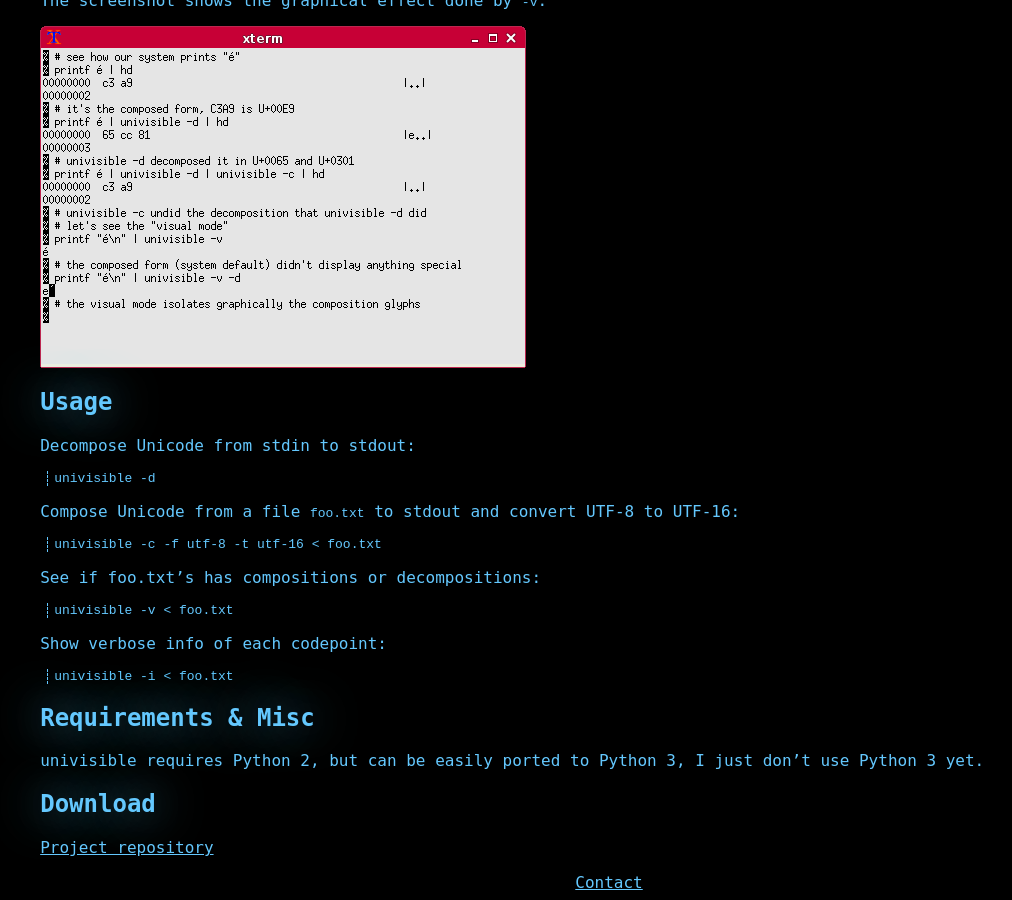
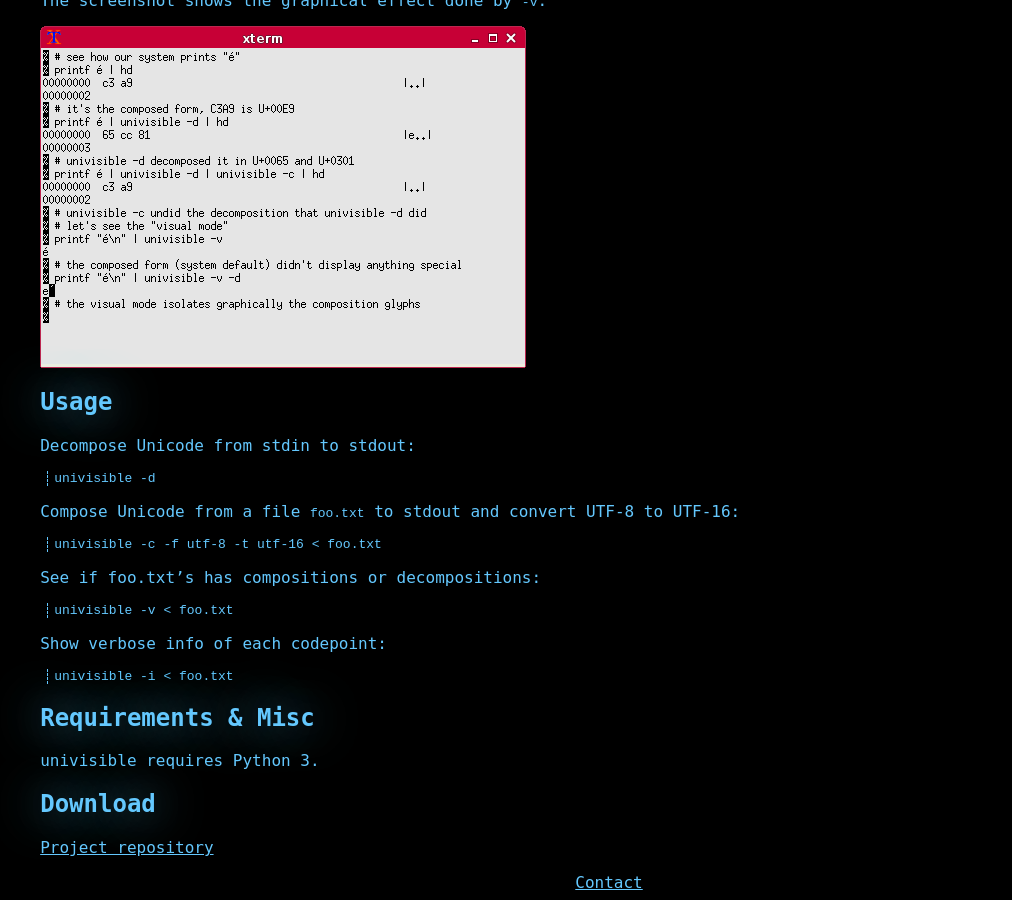
Before and after one commit to hydrargyrum/hydrargyrum.github.io, a Jekyll site: the page built from univisible/index.md, in a window 1280 px wide and 900 px high, scrolled down 1181 px. Shown: the whole window, without its empty margins (31-1043 px from the left). Built offline with Jekyll 4.4.1, drawn with Linux system fonts in a browser that asks for light colours.

Commit message:
port some tools to python3

```diff
--- a/univisible/index.md
+++ b/univisible/index.md
@@ -92,7 +92,7 @@ univisible -i < foo.txt
 
 ## Requirements & Misc ##
 
-univisible requires Python 2, but can be easily ported to Python 3, I just don't use Python 3 yet.
+univisible requires Python 3.
 
 ## Download ##
 
```
Also changed, not shown: hexgen/index.md (+1 -1 lines), tailsleep/index.md (+1 -1 lines).
